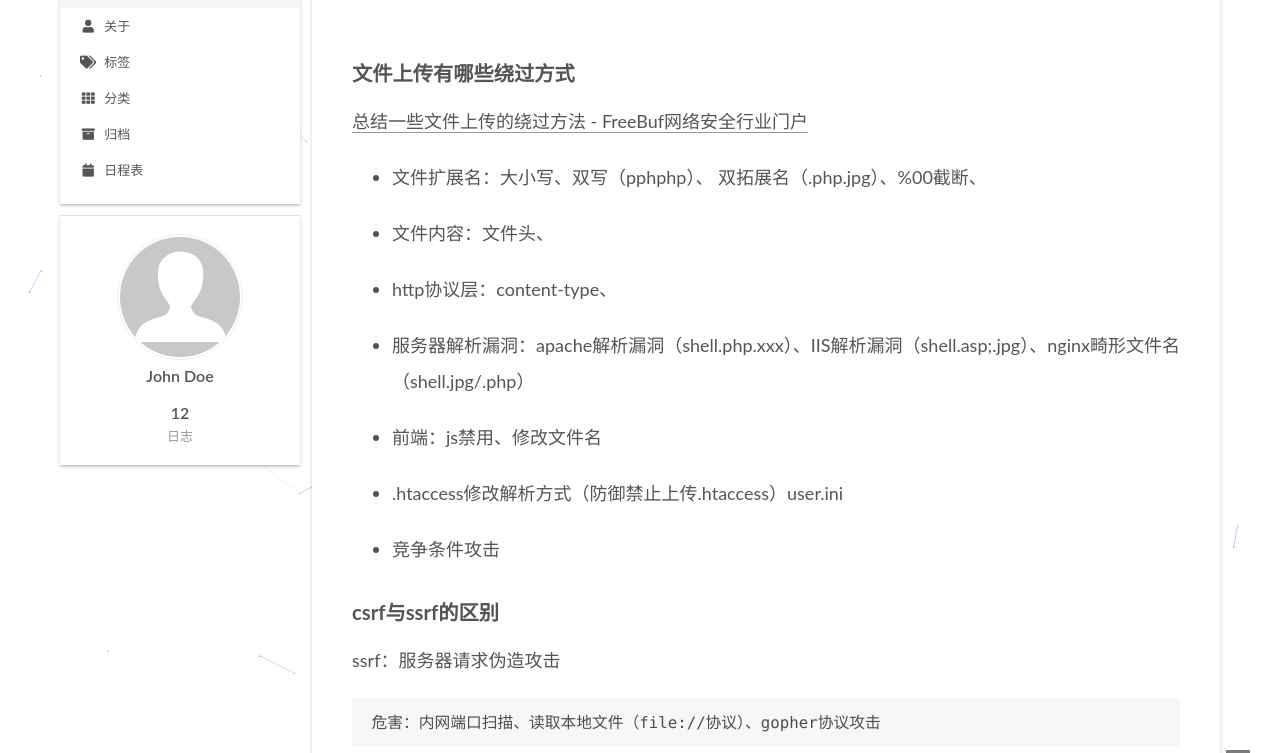
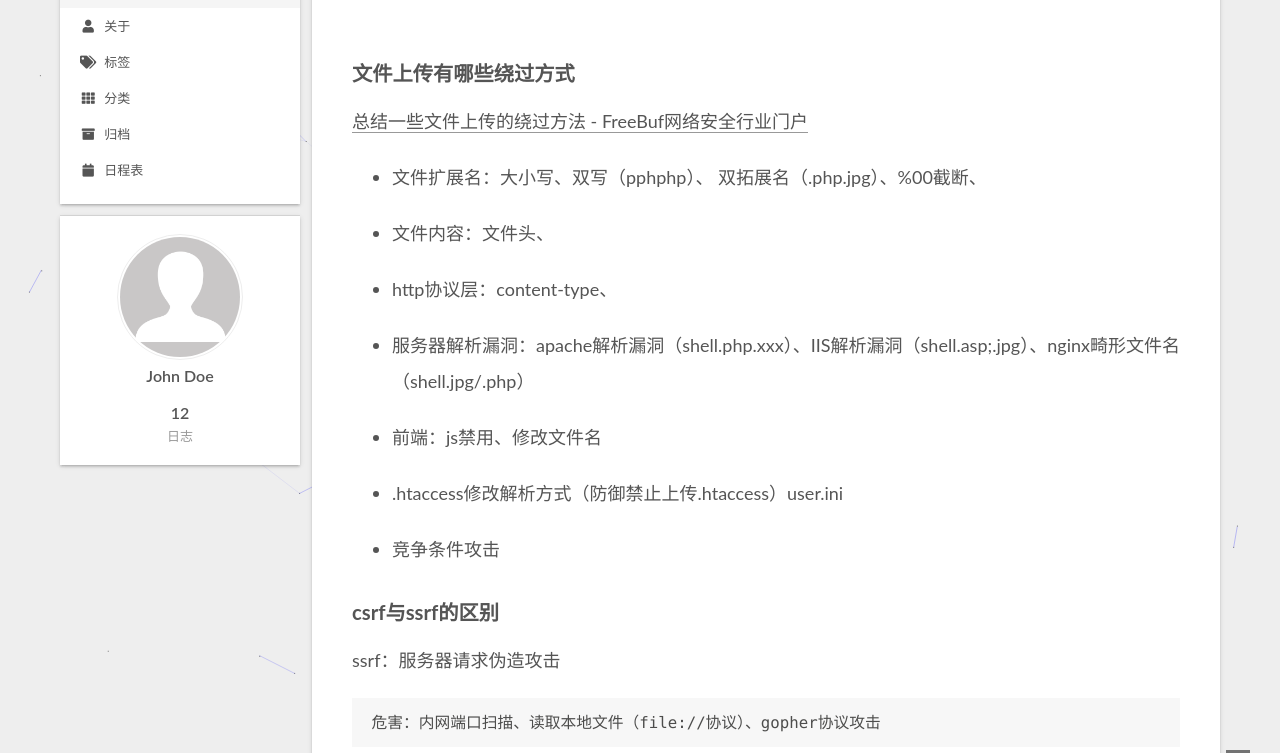
Before and after one commit to QGTSL/QGTSL.github.io, a plain HTML site: page index.html in a window 1280 px wide. Shown: the part 126-879 px from the top of the page. Drawn offline with Linux system fonts and the light colour scheme.

Commit message:
Site updated: 2025-07-09 22:13:10

```diff
--- a/css/main.css
+++ b/css/main.css
@@ -1169,7 +1169,7 @@ pre .javascript .function {
 }
 .links-of-author a::before,
 .links-of-author span.exturl::before {
-  background: #14daff;
+  background: #fff952;
   border-radius: 50%;
   content: ' ';
   display: inline-block;
@@ -2564,10 +2564,3 @@ ul.breadcrumb li + li:last-child {
     margin: 8px 0 0;
   }
 }
-body {
-  background: url("images/background.png");
-  background-size: cover;
-  background-repeat: no-repeat;
-  background-attachment: fixed;
-  background-position: 50% 50%;
-}
```
